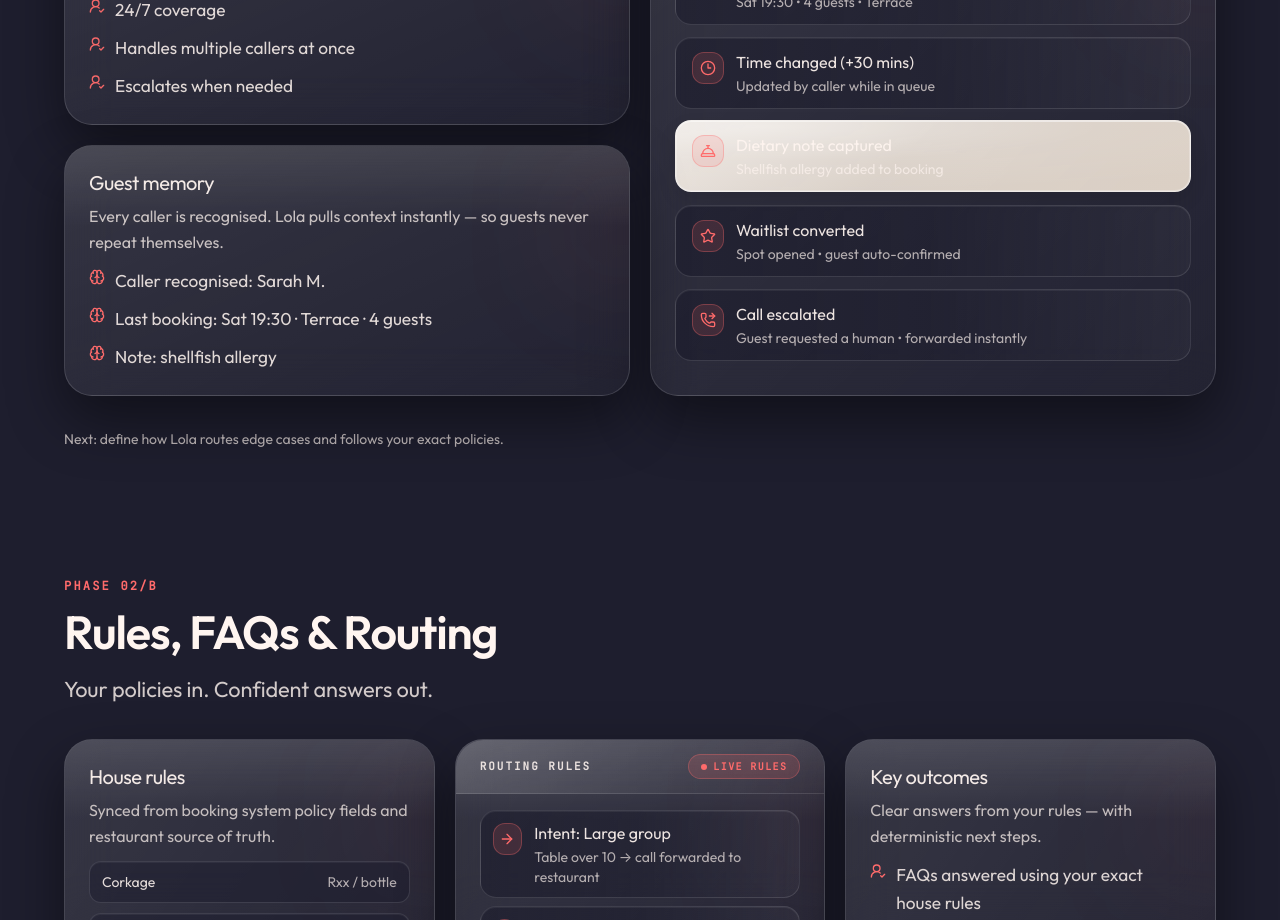
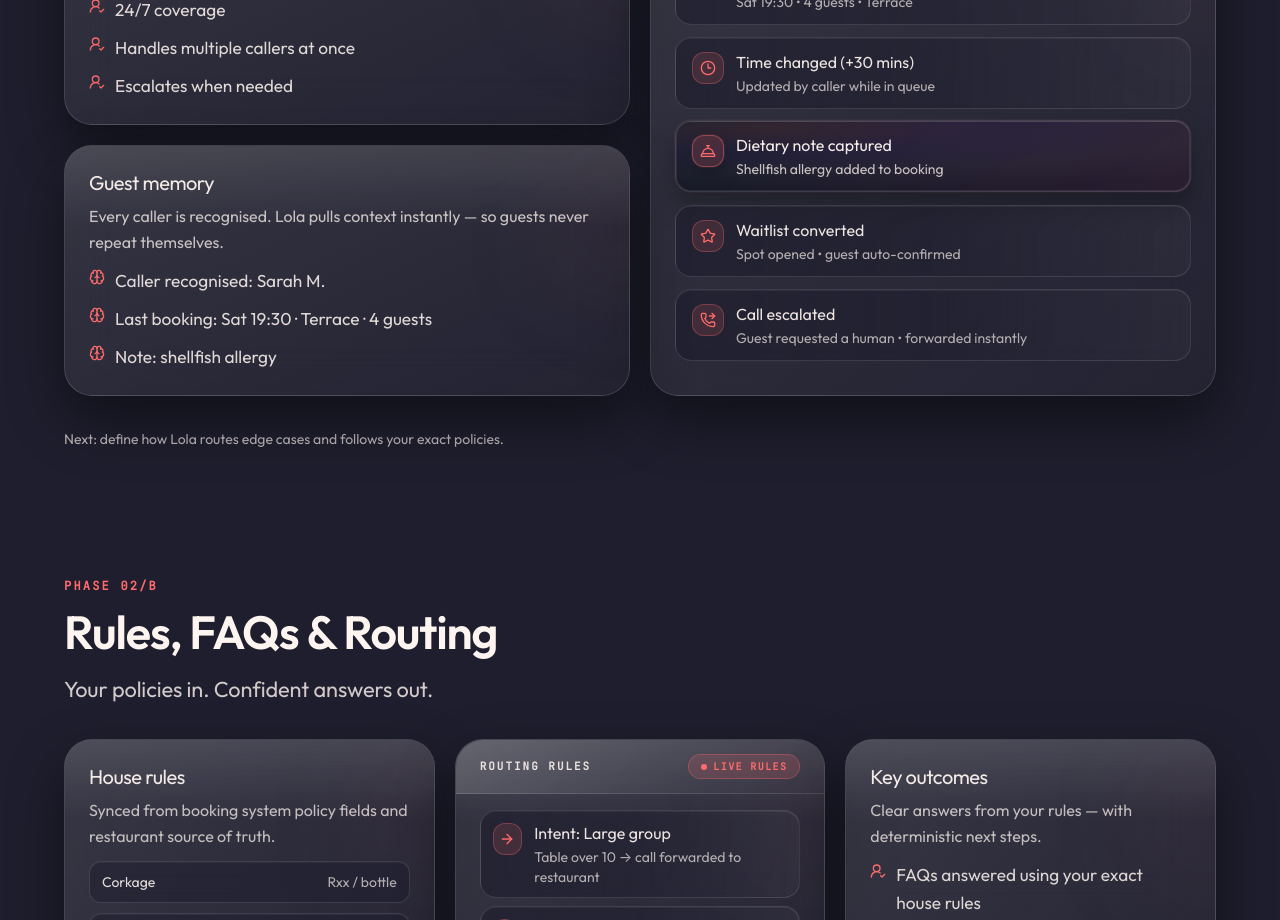
Before and after one commit to iainmacr77/r3worked-website, a Next.js app: page / in a window 1280 px wide. Shown: the part 6880-7800 px from the top of the page. Built offline with nearby package versions, Linux system fonts and the light colour scheme.

Commit message:
updating background of a scrolling component

```diff
--- a/src/app/globals.css
+++ b/src/app/globals.css
@@ -264,15 +264,16 @@
     overflow: hidden;
     background: linear-gradient(
       135deg,
-      rgba(255, 248, 240, 0.9) 0%,
-      rgba(252, 241, 228, 0.84) 45%,
-      rgba(245, 232, 217, 0.88) 100%
+      rgba(18, 23, 35, 0.96) 0%,
+      rgba(28, 24, 41, 0.92) 48%,
+      rgba(42, 30, 48, 0.84) 100%
     ) !important;
-    border-color: rgba(255, 255, 255, 0.56) !important;
+    border-color: rgba(255, 255, 255, 0.16) !important;
     box-shadow:
-      inset 0 0 0 1px rgba(255, 255, 255, 0.26),
-      inset 0 1px 0 rgba(255, 255, 255, 0.34),
-      0 8px 18px rgba(0, 0, 0, 0.1);
+      inset 0 0 0 1px rgba(255, 255, 255, 0.08),
+      inset 0 1px 0 rgba(255, 255, 255, 0.1),
+      0 14px 28px rgba(0, 0, 0, 0.28),
+      0 0 0 1px rgba(255, 138, 122, 0.06);
   }
 
   .ops-item--active::before {
@@ -281,9 +282,10 @@
     inset: 0;
     border-radius: inherit;
     background: radial-gradient(
-      130% 95% at 15% 8%,
-      rgba(255, 255, 255, 0.42) 0%,
-      rgba(255, 255, 255, 0.08) 52%,
+      120% 95% at 18% 10%,
+      rgba(255, 138, 122, 0.12) 0%,
+      rgba(126, 96, 187, 0.12) 36%,
+      rgba(255, 255, 255, 0.04) 68%,
       rgba(255, 255, 255, 0) 100%
     );
     pointer-events: none;
--- a/src/components/ui/TheFramework.tsx
+++ b/src/components/ui/TheFramework.tsx
@@ -306,11 +306,13 @@ function OpsRow({
     icon,
     title,
     detail,
+    active = false,
     className
 }: {
     icon: React.ReactNode;
     title: string;
     detail: string;
+    active?: boolean;
     className?: string;
 }) {
     return (
@@ -320,12 +322,33 @@ function OpsRow({
                 className
             )}
         >
-            <span className="mt-0.5 inline-flex h-8 w-8 items-center justify-center rounded-xl border border-coral/32 bg-coral/14 text-coral">
+            <span
+                className={cn(
+                    "mt-0.5 inline-flex h-8 w-8 items-center justify-center rounded-xl border text-coral transition-all duration-300",
+                    active
+                        ? "border-coral/42 bg-coral/16 shadow-[0_0_0_1px_rgba(255,138,122,0.08),0_10px_20px_rgba(0,0,0,0.18)]"
+                        : "border-coral/32 bg-coral/14"
+                )}
+            >
                 {icon}
             </span>
             <div className="space-y-0.5">
-                <p className="font-outfit text-sm font-medium text-peach/92 md:text-base">{title}</p>
-                <p className="font-outfit text-xs text-peach/66 md:text-sm">{detail}</p>
+                <p
+                    className={cn(
+                        "font-outfit text-sm font-medium md:text-base",
+                        active ? "text-peach/96" : "text-peach/92"
+                    )}
+                >
+                    {title}
+                </p>
+                <p
+                    className={cn(
+                        "font-outfit text-xs md:text-sm",
+                        active ? "text-peach/76" : "text-peach/66"
+                    )}
+                >
+                    {detail}
+                </p>
             </div>
         </div>
     );
@@ -431,10 +454,11 @@ function OperationBentoVisual() {
                             return (
                                 <OpsRow
                                     key={item.title}
+                                    active={isActive}
                                     className={cn(
                                         "transition-all duration-500 ease-out",
                                         isActive
-                                            ? "ops-item--active -translate-y-px border-coral/35 bg-gradient-to-r from-coral/14 via-white/[0.1] to-white/[0.05] shadow-[inset_0_1px_0_rgba(255,255,255,0.16),0_14px_30px_rgba(0,0,0,0.35)]"
+                                            ? "ops-item--active -translate-y-px border-white/16 bg-[linear-gradient(135deg,rgba(18,23,35,0.94)_0%,rgba(31,26,45,0.9)_52%,rgba(46,32,52,0.78)_100%)] shadow-[inset_0_1px_0_rgba(255,255,255,0.12),0_16px_34px_rgba(0,0,0,0.32),0_0_0_1px_rgba(255,138,122,0.06)] ring-1 ring-coral/12"
                                             : "translate-y-0 hover:border-white/20"
                                     )}
                                     icon={<Icon className="h-4 w-4" />}
```
